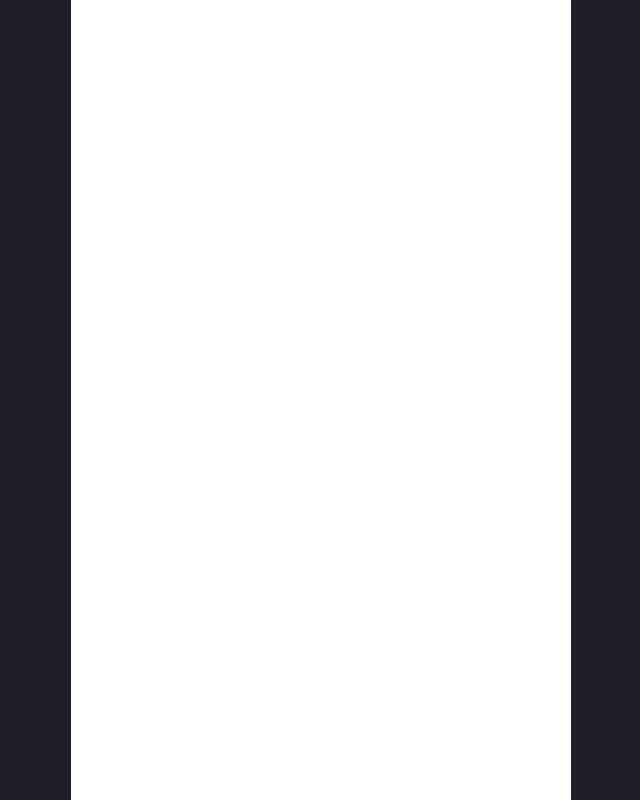
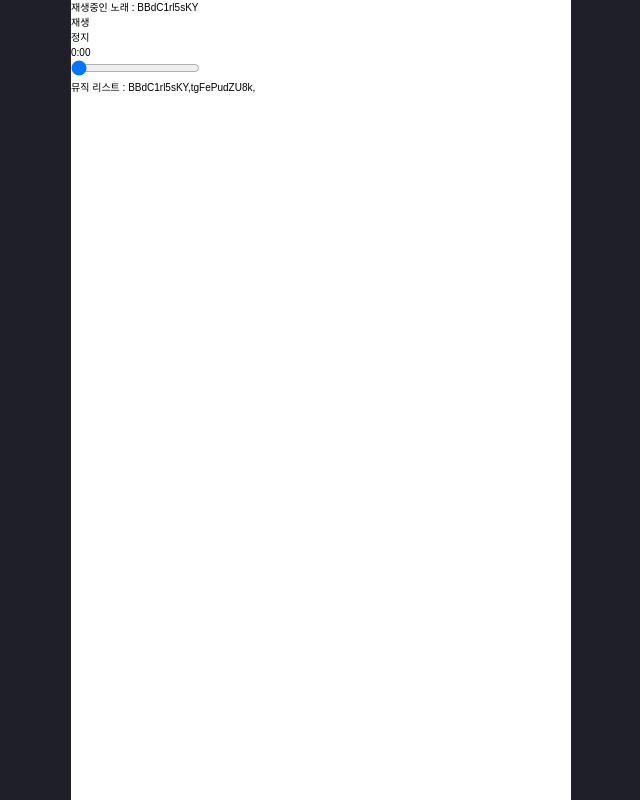
Before and after one commit to bm4656/FE-What_Song, a Next.js app: page /iframe in a window 1280 px wide. Shown: the whole page, without its empty margins (319-959 px from the left). Built offline with nearby package versions, Linux system fonts and the light colour scheme.

Commit message:
feat: 유튜브 재생 프로그레스바

```diff
--- a/src/app/iframe/page.tsx
+++ b/src/app/iframe/page.tsx
@@ -1,88 +1,120 @@
 'use client';
 
-import { useEffect, useRef, useState } from 'react';
+import { useEffect, useState } from 'react';
 import YouTube, { YouTubePlayer } from 'react-youtube';
-
-let videoElement: YouTubePlayer = null;
+import { opts } from '@/constants/iframe';
 
 export default function IFramePage() {
+	const [playList, setPlayList] = useState(['BBdC1rl5sKY', 'tgFePudZU8k']);
+	const [playing, setPlaying] = useState('BBdC1rl5sKY');
 	const [player, setPlayer] = useState<YouTubePlayer | null>(null);
-	const [videoTime, setViewTime] = useState(0);
+	// const [playTimeRecord, setPlayTimeRecord] = useState<number>(0);
+	const [playTime, setPlayTime] = useState<string>('0:00');
+	const [progress, setProgress] = useState<number>(0);
+	const [intervalId, setIntervalId] = useState<undefined | NodeJS.Timer>(undefined);
+
+	const updateProgressBar = () => {
+		const currentTime = player.getCurrentTime();
+		const duration = player.getDuration();
+		const progressState = (currentTime / duration) * 100;
+		setProgress(progressState);
+
+		const ms = Math.floor(currentTime * 1000);
+		const min = Math.floor(ms / 60000);
+		const seconds = Math.floor((ms - min * 60000) / 1000);
+		setPlayTime(`${min}:${seconds < 10 ? `0${seconds}` : seconds}`);
+	};
+
+	// 실행, 정지, 타임라인 변경시 재생 시간 캐치
+	const onPlayerStateChange = (event: YouTubePlayer) => {
+		if (event.data === 1) {
+			// console.log('영상이 재생 중입니다.');
+		} else if (event.data === 2) {
+			// console.log('영상이 일시 중지되었습니다.');
+		} else if (event.data === 0) {
+			// console.log('영상 재생이 완료되었습니다.');
+		}
+		// 현재 재생 시간 정보
+		// 	const currentTime = event.target.getCurrentTime();
+		// 	console.log('현재 재생 시간: ' + currentTime + '초');
+	};
+
+	const handleProgressBarChange = (event: React.ChangeEvent<HTMLInputElement>) => {
+		const jump = Number(event.target.value);
+		setProgress(jump);
+	};
+
+	const handleMouseUp = () => {
+		const duration = player.getDuration();
+		const seekTime = (duration * progress) / 100;
+		// TODO 점프 후 서버에게 시간 데이터 보내기
+		player.seekTo(seekTime);
+	};
+
+	const musicChange = (music: string) => {
+		clearInterval(intervalId);
+		setIntervalId(undefined);
+		setPlaying(music);
+	};
 
 	useEffect(() => {
-		setTimeout(() => {
-			setViewTime(30);
-		}, 2000);
+		return () => clearInterval(intervalId);
 	}, []);
-
-	// 1초마다 재생시간 캐치
-	// useEffect(() => {
-	// 	const interval = setInterval(async () => {
-	// 		if (videoElement && videoElement.getCurrentTime() > 0) {
-	// 			const elapsed_seconds = videoElement.getCurrentTime();
-
-	// 			// calculations
-	// 			const elapsed_milliseconds = Math.floor(elapsed_seconds * 1000);
-	// 			const ms = elapsed_milliseconds % 1000;
-	// 			const min = Math.floor(elapsed_milliseconds / 60000);
-	// 			const seconds = Math.floor((elapsed_milliseconds - min * 60000) / 1000);
-
-	// 			setViewTime(seconds);
-
-	// 			// verify video status
-	// 			if (videoElement.playerInfo.playerState.PLAYING) {
-	// 				console.log('비디오 실행중');
-	// 			} else if (videoElement.playerInfo.playerState.PAUSED) {
-	// 				console.log('비디오 정지중');
-	// 			} else if (videoElement.playerInfo.playerState.ENDED) {
-	// 				console.log('영상 재생이 완료되었습니다.');
-	// 			}
-	// 		}
-	// 	}, 1000);
-
-	// 	return () => {
-	// 		clearInterval(interval);
-	// 	};
-	// }, []);
-
-	// 실행, 정지, 타임라인 변경시 재생 시간 캐치
-	// const onPlayerStateChange = (event: YouTubePlayer) => {
-	// 	if (event.data === videoElement.playerInfo.playerState.PLAYING) {
-	// 		console.log('영상이 재생 중입니다.');
-	// 	} else if (event.data === videoElement.playerInfo.playerState.PAUSED) {
-	// 		console.log('영상이 일시 중지되었습니다.');
-	// 	} else if (event.data === videoElement.playerInfo.playerState.ENDED) {
-	// 		console.log('영상 재생이 완료되었습니다.');
-	// 	}
-
-	// 	// 현재 재생 시간 정보
-	// 	const currentTime = event.target.getCurrentTime();
-	// 	console.log('현재 재생 시간: ' + currentTime + '초');
-	// };
 
 	return (
 		<div>
 			<YouTube
 				id="iframe"
-				videoId="cNG-QiCDphU"
-				opts={{
-					width: 300,
-					height: 200,
-					playerVars: {
-						autoplay: 1,
-						controls: 1,
-						start: videoTime, // 시작 시간 컨트롤
-					},
-				}}
-				// onPlay={(event) => {}}
-				// onStateChange={onPlayerStateChange}
-				// onPause={() => {}}
+				videoId={playing}
+				className="opacity-0 absolute"
+				opts={opts}
+				onStateChange={onPlayerStateChange}
 				onReady={(event) => {
-					videoElement = event.target;
 					setPlayer(event.target);
 					event.target.playVideo();
 				}}
+				onPlay={() => {
+					if (intervalId === undefined) {
+						const newIntervalId = setInterval(updateProgressBar, 1000);
+						setIntervalId(newIntervalId);
+					}
+				}}
+				// onPlay={(event) => {}}
+				// onPause={() => {}}
+				onEnd={() => {
+					let nextIndex = playList.findIndex((item) => item === playing) + 1;
+					if (playList.length === nextIndex) nextIndex = 0;
+					clearInterval(intervalId);
+					setIntervalId(undefined);
+					setPlaying(playList[nextIndex]);
+				}}
 			/>
+			<div>재생중인 노래 : {playing}</div>
+			<div>
+				<button onClick={() => player.playVideo()}>재생</button>
+			</div>
+			<div>
+				<button onClick={() => player.pauseVideo()}>정지</button>
+			</div>
+			<div>{playTime}</div>
+			<div>
+				<input
+					onChange={handleProgressBarChange}
+					onMouseUp={handleMouseUp}
+					type="range"
+					min="0"
+					max="100"
+					value={progress}
+					id="progressBar"
+					step="1"
+				/>
+			</div>
+			<div>
+				뮤직 리스트 :{' '}
+				{playList?.map((music) => (
+					<button onClick={() => musicChange(music)}>{music}, </button>
+				))}
+			</div>
 		</div>
 	);
 }
--- /dev/null
+++ b/src/constants/iframe/index.ts
@@ -0,0 +1,8 @@
+export const opts = {
+	width: 1,
+	height: 1,
+	playerVars: {
+		autoplay: 1,
+		controls: 1,
+	},
+};
```
Also changed, not shown: src/utils/iframe/index.ts (added).
